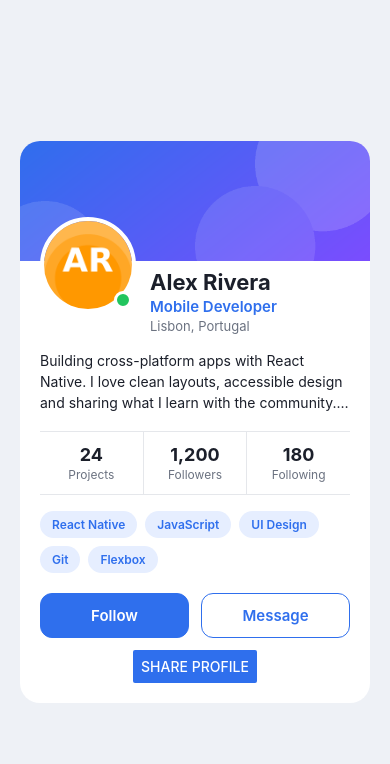
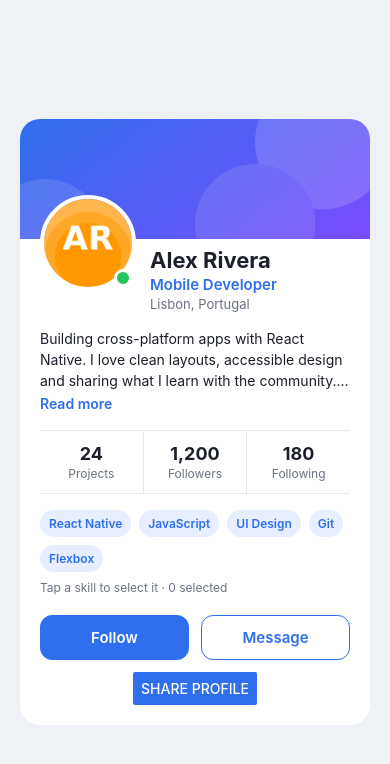
Before and after one commit to EstefaniaSarb/RN-interactiveProfileCard, a React Native app: screen / in a window 390 px wide. Shown: the top 764 px of the page. Built offline with nearby package versions, Linux system fonts and the light colour scheme.

Commit message:
Step5: More state: bio, online status and skills

```diff
--- a/App.js
+++ b/App.js
@@ -35,6 +35,9 @@ export default function App() {
   const [isFollowing, setIsFollowing] = useState(false);
   const [isComposerOpen, setIsComposerOpen] = useState(false);
   const [message, setMessage] = useState('');
+  const [isBioExpanded, setIsBioExpanded] = useState(false);
+  const [isOnline, setIsOnline] = useState(true);
+  const [selectedSkills, setSelectedSkills] = useState([]);
 
 
   // TODO STEP 1: write the event handlers (handleFollowPress, handleMessagePress, handleSharePress)
@@ -55,6 +58,22 @@ export default function App() {
     Alert.alert('Message sent', message);
     setMessage('');
     setIsComposerOpen(false);
+  };
+
+  const handleBioPress = () => {
+    setIsBioExpanded(!isBioExpanded);
+  };
+
+  const handleAvatarPress = () => {
+    setIsOnline(!isOnline);
+  };
+
+  const handleSkillPress = (skill) => {
+    if (selectedSkills.includes(skill)) {
+      setSelectedSkills(selectedSkills.filter((item) => item !== skill));
+    } else {
+      setSelectedSkills([...selectedSkills, skill]);
+    }
   };
 
   // STEP 3: followers must grow by 1 while you are following
@@ -84,10 +103,10 @@ export default function App() {
         <View style={styles.body}>
           <View style={styles.headerRow}>
             {/* TODO STEP 5: make the avatar pressable to toggle the online status */}
-            <View>
+            <Pressable onPress={handleAvatarPress}>
               <Image source={require('./assets/avatar.png')} style={styles.avatar} />
-              <View style={styles.onlineBadge} />
-            </View>
+              <View style={[styles.onlineBadge, !isOnline && styles.offlineBadge]} />
+            </Pressable>
             <View style={styles.headerText}>
               <Text style={styles.name}>Alex Rivera</Text>
               <Text style={styles.role}>Mobile Developer</Text>
@@ -96,9 +115,12 @@ export default function App() {
           </View>
 
           {/* TODO STEP 5: add a 'Read more' / 'Show less' link to expand the bio */}
-          <Text style={styles.bio} numberOfLines={3}>
+          <Text style={styles.bio} numberOfLines={isBioExpanded ? undefined : 3}>
             {BIO}
           </Text>
+          <Pressable onPress={handleBioPress}>
+            <Text style={styles.link}>{isBioExpanded ? 'Show less' : 'Read more'}</Text>
+          </Pressable>
 
           <View style={styles.statsRow}>
             {stats.map((item, index) => (
@@ -114,12 +136,24 @@ export default function App() {
 
           {/* TODO STEP 5: make the skills selectable (Pressable + array state) */}
           <View style={styles.tags}>
-            {SKILLS.map((skill) => (
-              <View key={skill} style={styles.tag}>
-                <Text style={styles.tagText}>{skill}</Text>
-              </View>
-            ))}
+            {SKILLS.map((skill) => {
+              const isSelected = selectedSkills.includes(skill);
+              return (
+                <Pressable
+                  key={skill}
+                  onPress={() => handleSkillPress(skill)}
+                  style={[styles.tag, isSelected && styles.tagSelected]}
+                >
+                  <Text style={[styles.tagText, isSelected && styles.tagTextSelected]}>
+                    {skill}
+                  </Text>
+                </Pressable>
+              );
+            })}
           </View>
+          <Text style={styles.hint}>
+            Tap a skill to select it · {selectedSkills.length} selected
+          </Text>
 
           {/* TODO STEP 1-3: turn these two Views into Pressable components with onPress.
                 STEP 2: give them visual feedback with the style function (pressed).
@@ -314,7 +348,7 @@ const styles = StyleSheet.create({
   },
   tag: {
     backgroundColor: COLORS.primaryLight,
-    paddingHorizontal: 12,
+    paddingHorizontal: 9,
     paddingVertical: 6,
     borderRadius: 999,
   },
```
